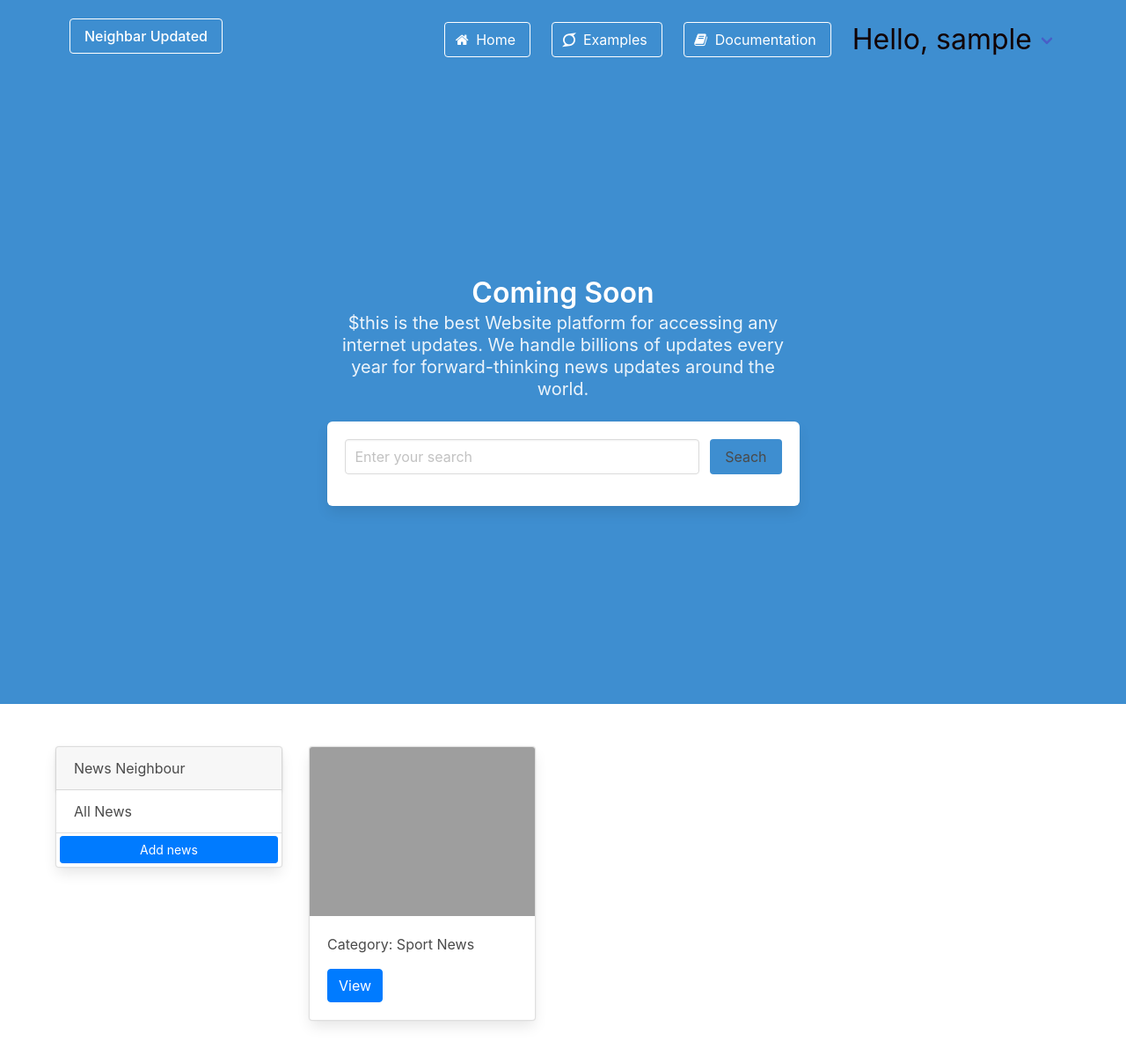
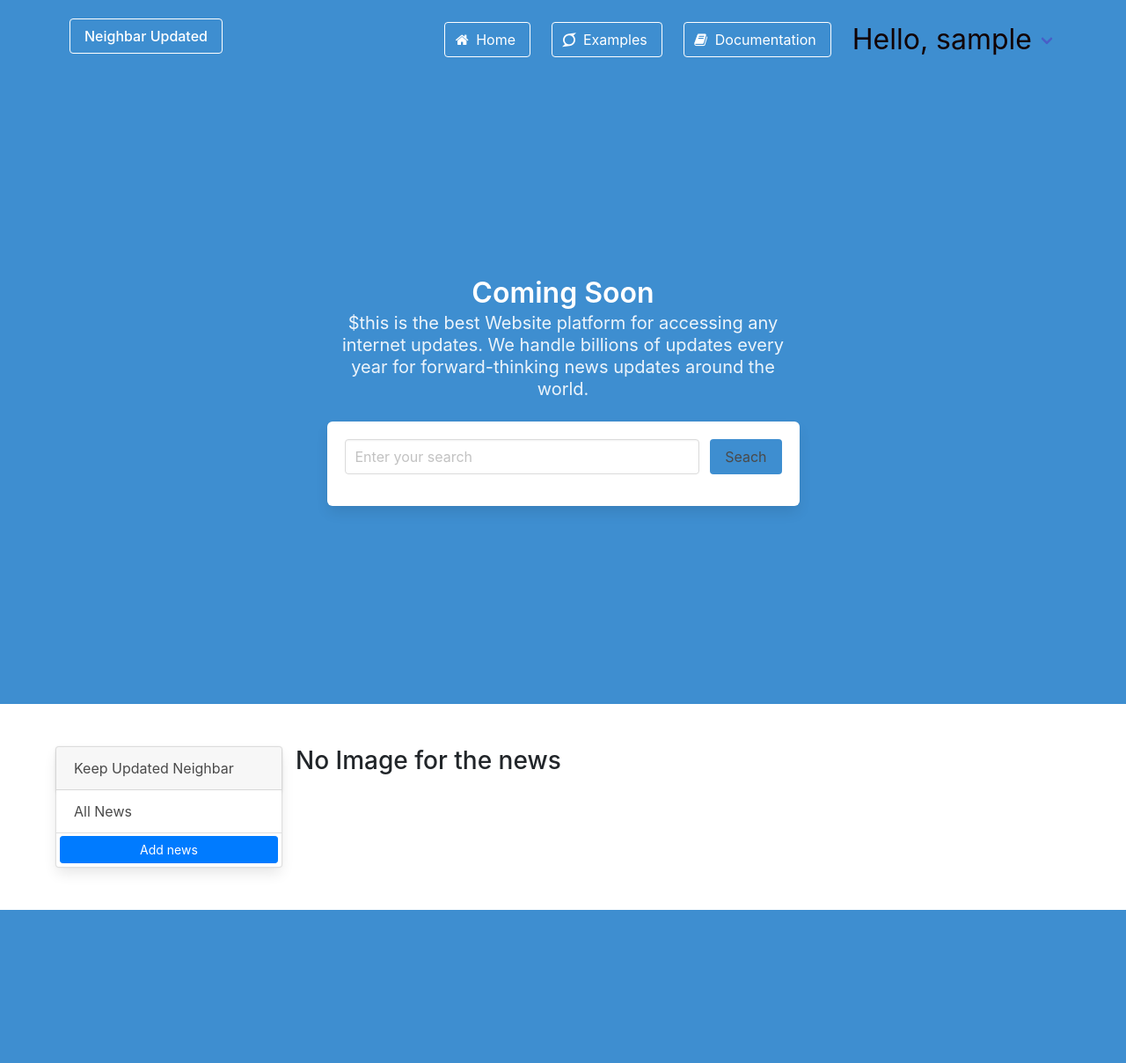
Before and after one commit to JoeGakumo21/updateNeighbours, a Django app: page / in a window 1280 px wide. Shown: the whole page at 88% size. After the commit the page ends 1034 px from the top, so only its background shows below. Run offline with Django 3.2, Linux system fonts and the light colour scheme; the visitor is signed in with stand-in values (Sample User, id 1); data that the repository does not hold is empty; some libraries are stand-ins or nearby versions; grey boxes are pictures that could not be loaded.

Commit message:
add query for individual news

```diff
--- a/main/templates/home.html
+++ b/main/templates/home.html
@@ -119,7 +119,7 @@
          <div class="col-md-3">
             <div class="card" style="width: 18rem;">
                 <div class="card-header">
-                  News Neighbour
+                  Keep Updated Neighbar
                 </div>
                 <ul class="list-group list-group-flush">
                     <li class="list-group-item">All News</li>
@@ -132,16 +132,19 @@
          </div>
          <div class="col-md-9">
              <div class="row">
+                 {% for newsContent in newsContents %}
                  <div class="col-md-4">
                     <div class="card" style="width: 18rem;">
-                        <img class="card-img-top" src="https://encrypted-tbn0.gstatic.com/images?q=tbn:ANd9GcTlQHk2r8NXScyBeg0TRY06Igkx2rta4c0DPg&usqp=CAU" alt="Card image cap">
+                        <img class="card-img-top" src="{{newsContent.image.url}}" alt="Card image cap">
                         <div class="card-body">
                           <p>Category: Sport News</p>
-
                           <a href="{% url 'newsdetails' 4 %}" class="btn btn-primary">View</a>
                         </div>
                       </div>
                  </div>
+                 {% empty %}
+                 <h3>No Image for the news</h3>
+                 {% endfor %}
              </div>
          </div>
         </div>
--- a/main/views.py
+++ b/main/views.py
@@ -58,13 +58,16 @@ def logoutUser(request):
 def home(request):
     # quering the category class
     categories=Category.objects.all()
-    content={'categories':categories}
+    newsContents=NewsDetail.objects.all()
+    content={'categories':categories, 'newsContents':newsContents}
     return render(request, 'home.html', content)
 
 
 # the newsdetails template
 def newsdetails(request,pk):
-    return render(request,'newsdetails.html')
+    content=NewsDetail.objects.get(id=pk)
+    context={'content':content}
+    return render(request,'newsdetails.html',context)
 
 # the addnews temmplate
 def addnews(request):
```
